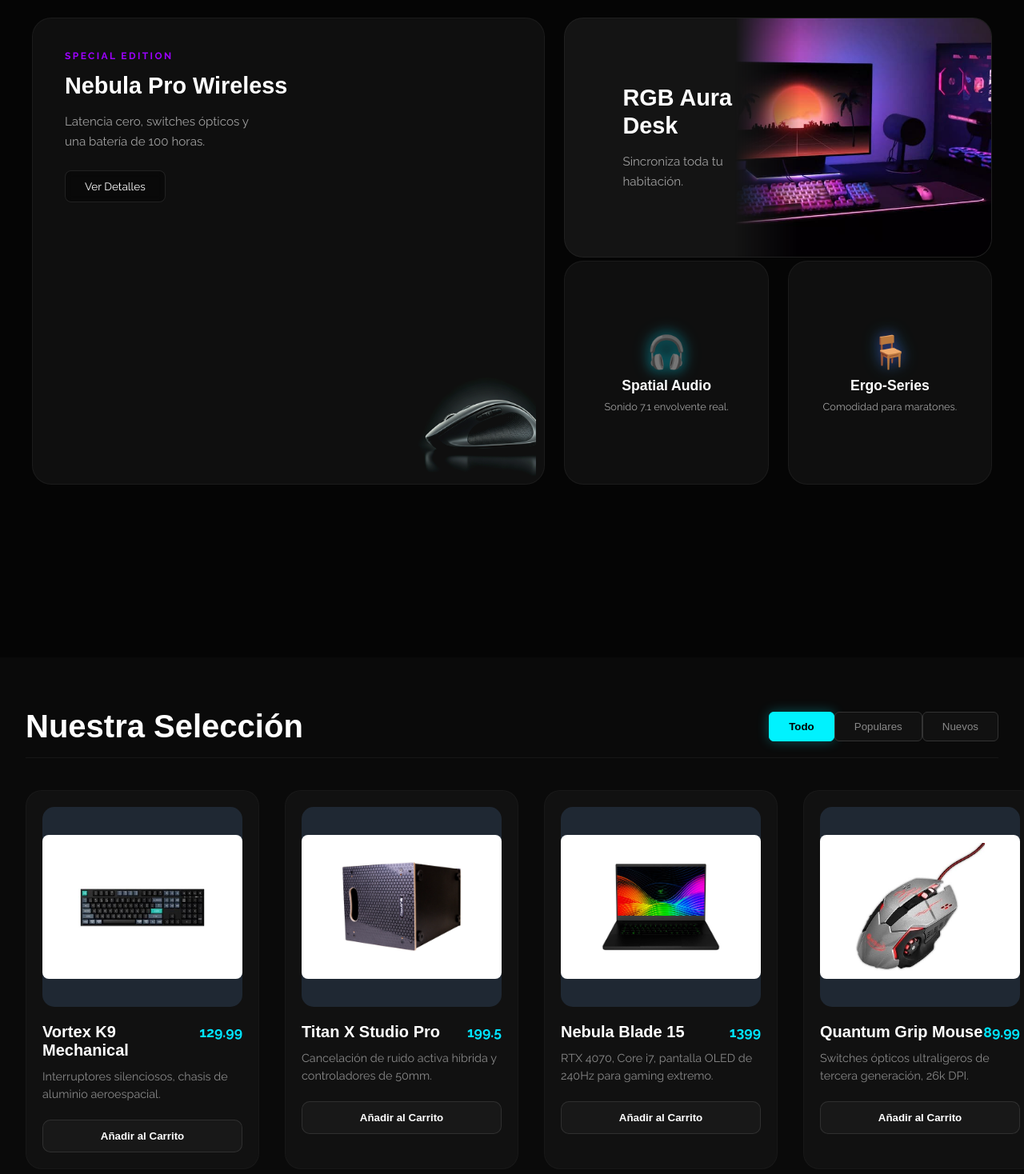
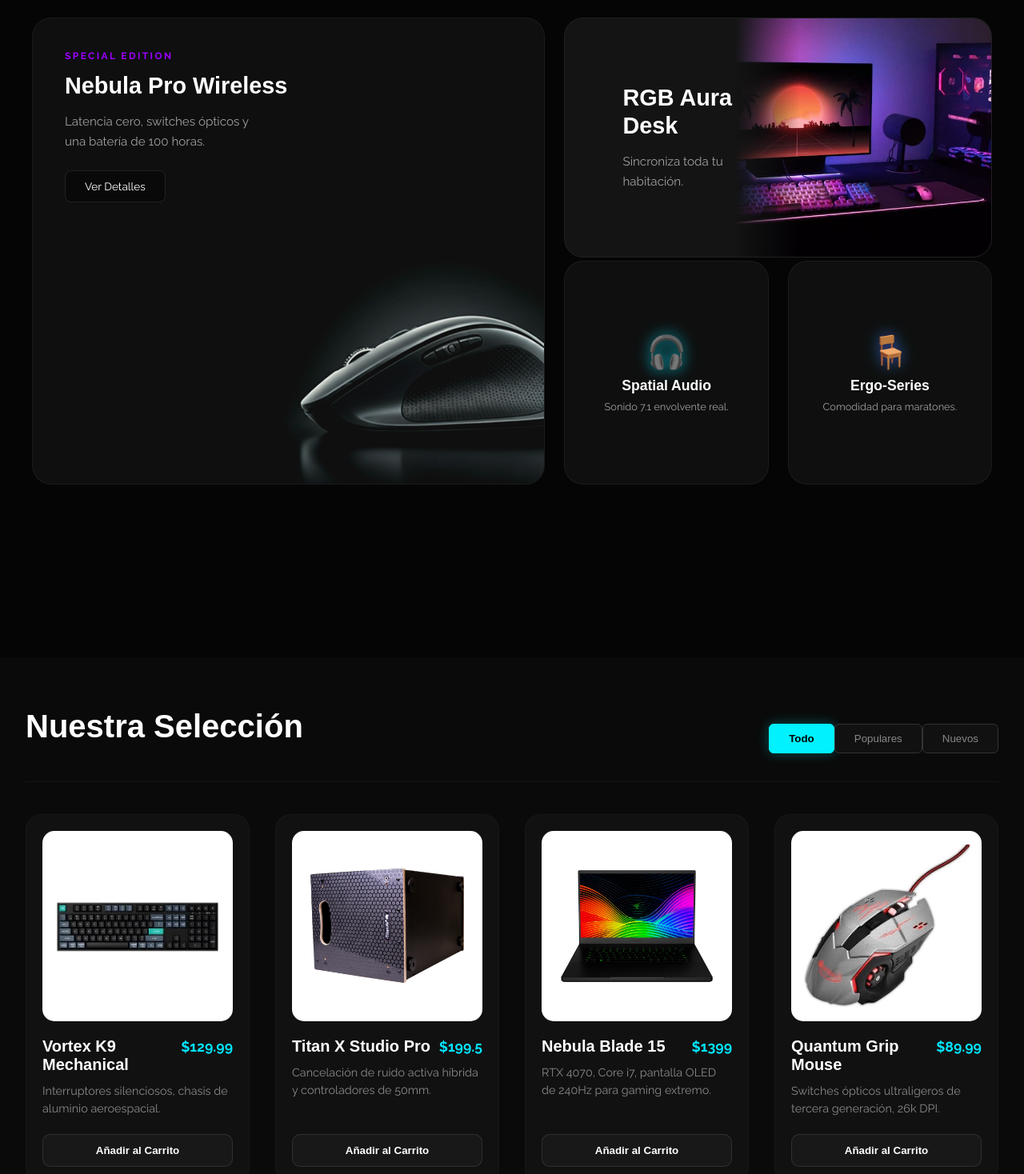
Before and after one commit to zHyoh/nebulatech, a React (Vite) app: page / in a window 1280 px wide. Shown: the part 1480-2948 px from the top of the page at 80% size. Built offline with nearby package versions, Linux system fonts and the light colour scheme.

Commit message:
add css styles optimization

```diff
--- a/src/components/productcard.jsx
+++ b/src/components/productcard.jsx
@@ -7,7 +7,7 @@
       <div className="product-info">
         <div className="product-header">
           <h3 className="product-name">{props.name}</h3>
-          <span className="product-price">{props.price}</span>
+          <span className="product-price"> ${props.price}</span>
         </div>
         <p className="product-description">{props.desc}</p>
         <button className="add-to-cart-btn" onClick={props.onAddToCart}>
--- a/src/index.css
+++ b/src/index.css
@@ -114,7 +114,7 @@
     background-image: linear-gradient(to right, rgba(0, 0, 0, 0.9) 10%, rgba(0, 0, 0, 0.2) 100%),
         url('../public/images/premium-tech-hero.jpg');
     background-size: cover;
-    repeat:no-repeat;
+    repeat: no-repeat;
     background-position: center;
     display: flex;
     align-items: center;
@@ -156,7 +156,6 @@
 
 .hero-description {
     font-size: 1.2rem;
-    /* Más legible */
     line-height: 1.6;
     color: var(--text-muted);
     margin-bottom: 3rem;
@@ -211,7 +210,6 @@
         flex-direction: column;
     }
 }
-
 
 .d-flex {
     display: flex;
@@ -430,8 +428,6 @@
     gap: 1rem;
 }
 
-
-
 .gamer-zone {
     padding-block: 5rem;
     background-color: var(--bg-dark);
@@ -469,7 +465,6 @@
     border-color: rgba(0, 229, 255, 0.3);
 }
 
-/* 1. TARJETA PRINCIPAL (Izquierda - Mouse) */
 .main-card {
     grid-row: 1 / 3;
     justify-content: flex-start;
@@ -480,14 +475,13 @@
     bottom: -20px;
     right: -20px;
     width: 95%;
-    height: 70%;
+    height: 100%;
     object-fit: contain;
     object-position: bottom right;
     pointer-events: none;
     z-index: 1;
 }
 
-/* 2. TARJETA SECUNDARIA */
 .secondary-card {
     background-color: #141414;
     flex-direction: row;
@@ -509,7 +503,6 @@
     object-position: left;
 }
 
-/* 3. CONTENEDOR MINI */
 .mini-grid-container {
     display: grid;
     grid-template-columns: 1fr 1fr;
@@ -523,7 +516,6 @@
     padding: 1.5rem;
 }
 
-/* ELEMENTOS INTERNOS */
 .special-tag {
     color: var(--secondary-color);
     text-transform: uppercase;
@@ -631,7 +623,6 @@
     object-position: center !important;
     -webkit-mask-image: linear-gradient(to right, transparent, black 25%) !important;
     mask-image: linear-gradient(to right, transparent, black 25%) !important;
-
     z-index: 1 !important;
     display: block !important;
 }
@@ -668,8 +659,6 @@
     }
 }
 
-/*PROFE SI LEE ESTO, ESTUVE COMO 30MINUTOS MIRANDO PORQUE LA IMAGEN NO SE QUEDABA
-EN MEDIO, SE BAJABA SOLA, AGREGUE ESA LINEA SOLO PARA ESO, LO TQM PROFE */
 .card-img-side {
     position: absolute;
     right: 0;
@@ -683,11 +672,6 @@
     mask-image: linear-gradient(to right, transparent 0%, black 30%);
 }
 
-
-/* =========================================
-   SECCIÓN SELECCIÓN - PRODUCTOS
-   ========================================= */
-
 .selection-section {
     padding: 80px 0;
     background-color: #0a0a0a;
@@ -700,7 +684,6 @@
     margin-bottom: 30px;
 }
 
-/* FILTROS / TABS */
 .filter-tabs {
     display: flex;
     gap: 15px;
@@ -728,20 +711,21 @@
     color: #ffffff;
 }
 
-/* REJILLA DE PRODUCTOS */
 .product-grid {
     display: grid;
     grid-template-columns: repeat(3, 1fr);
     gap: 25px;
 }
 
-/* TARJETA DE PRODUCTO */
 .product-card {
     background-color: #111111;
     border-radius: 20px;
     padding: 20px;
     transition: transform 0.3s ease, border-color 0.3s ease;
     border: 1px solid rgba(255, 255, 255, 0.03);
+    display: flex;
+    flex-direction: column;
+    height: 100%;
 }
 
 .product-card:hover {
@@ -750,24 +734,30 @@
 }
 
 .product-image-container {
-    background-color: #ffffff;
+    background-color: #ffffff !important;
     border-radius: 15px;
-    width: 100%;
-    aspect-ratio: 1 / 1;
-    display: flex;
-    align-items: center;
-    justify-content: center;
-    overflow: hidden;
+    width: 100% !important;
+    aspect-ratio: 1 / 1 !important;
+    height: auto !important;
+    display: flex !important;
+    align-items: center !important;
+    justify-content: center !important;
+    overflow: hidden !important;
     margin-bottom: 20px;
+    padding: 15px;
+    box-sizing: border-box;
 }
 
 .product-image-container img {
-    width: 90%;
-    height: 90%;
-    object-fit: contain;
+    width: 100% !important;
+    height: 100% !important;
+    max-width: 100% !important;
+    max-height: 100% !important;
+    object-fit: contain !important;
+    background: transparent !important;
+    display: block !important;
 }
 
-/* INFORMACIÓN DEL PRODUCTO */
 .product-header {
     display: flex;
     justify-content: space-between;
@@ -787,15 +777,21 @@
     font-size: 1.1rem;
 }
 
+.product-info {
+    display: flex;
+    flex-direction: column;
+    flex-grow: 1;
+}
+
 .product-description {
     color: rgba(255, 255, 255, 0.5);
     font-size: 0.9rem;
     line-height: 1.5;
     margin-bottom: 20px;
     min-height: 45px;
+    flex-grow: 1;
 }
 
-/* BOTÓN AÑADIR */
 .add-to-cart-btn {
     width: 100%;
     background-color: rgba(255, 255, 255, 0.03);
@@ -810,6 +806,7 @@
     justify-content: center;
     gap: 10px;
     transition: all 0.3s ease;
+    margin-top: auto !important;
 }
 
 .add-to-cart-btn:hover {
@@ -817,7 +814,6 @@
     color: #000000;
 }
 
-/* RESPONSIVE */
 @media (max-width: 992px) {
     .product-grid {
         grid-template-columns: repeat(2, 1fr);
@@ -830,7 +826,6 @@
     }
 }
 
-/* Overlay oscuro de fondo */
 .cart-overlay {
     position: fixed;
     top: 0;
@@ -844,15 +839,12 @@
     justify-content: flex-end;
 }
 
-/* Panel lateral derecho */
 .cart-drawer {
     width: 100%;
     max-width: 400px;
     height: 100%;
     background: #0b0c10;
-    /* Color oscuro base */
     border-left: 2px solid #00f2fe;
-    /* Borde de neón cian */
     box-shadow: -10px 0 30px rgba(0, 242, 254, 0.15);
     display: flex;
     flex-direction: column;
@@ -886,7 +878,6 @@
     margin-top: 40px;
 }
 
-/* Tarjeta de producto dentro del carrito */
 .cart-item {
     background: #1f2833;
     padding: 12px;
@@ -913,7 +904,6 @@
     font-size: 18px;
 }
 
-/* Footer y Botón de Pago */
 .cart-footer {
     border-top: 1px solid #1f2833;
     padding-top: 20px;
@@ -946,64 +936,18 @@
     transform: scale(1.02);
 }
 
-/* Clases de utilidad Flexbox que usa tu estructura */
-.d-flex {
-    display: flex;
-}
-
 .j-content-s-between {
     justify-content: space-between;
-}
-
-.a-items-center {
-    align-items: center;
 }
 
 .j-content-center {
     justify-content: center;
 }
 
-.t-center {
-    text-align: center;
-}
-
-.g-4 {
-    gap: 1rem;
-}
-
 .g-8 {
     gap: 2rem;
 }
 
-.list {
-    list-style: none;
-    padding: 0;
-}
-
-.no-margin {
-    margin: 0;
-}
-
-.product-image-container {
-    width: 100%;
-    height: 250px;
-    /* Ajusta la altura según tu diseño */
-    display: flex;
-    align-items: center;
-    justify-content: center;
-    overflow: hidden;
-    background-color: #1f2833;
-    /* Fondo oscuro por si tarda en cargar */
-}
-
-.product-image-container img {
-    width: 100%;
-    height: 100%;
-    object-fit: cover;
-    /* Hace que la imagen llene el espacio sin deformarse */
-    display: block;
-}
-/* Contenedor principal del catálogo */
 .selection-section {
     padding: 4rem 2rem;
 }
@@ -1014,7 +958,6 @@
     padding-bottom: 1rem;
 }
 
-/* Botones de Filtrado Cyberpunk */
 .btn-filter {
     background: #111;
     color: #888;
@@ -1039,23 +982,21 @@
     box-shadow: 0 0 15px rgba(0, 242, 254, 0.3);
 }
 
-/* Grilla limpia de 4 columnas perfectas */
 .products-clean-grid {
     display: grid;
     grid-template-columns: repeat(4, 1fr);
     gap: 2rem;
 }
 
-/* Ajustes responsivos para Tablets y Celulares */
 @media (max-width: 1024px) {
     .products-clean-grid {
-    grid-template-columns: repeat(2, 1fr); /* 2 por fila en tablets */
+        grid-template-columns: repeat(2, 1fr);
     }
 }
 
 @media (max-width: 600px) {
     .products-clean-grid {
-    grid-template-columns: 1fr; /* 1 por fila en celulares */
+        grid-template-columns: 1fr;
     }
     .section-header-flex {
         flex-direction: column;
@@ -1064,21 +1005,31 @@
     }
 }
 
-/* SOLUCIÓN AL CORTE DE IMÁGENES DENTRO DE PRODUCT CARD */
-.product-card {
-  display: flex;
+.main-card {
+    grid-row: 1 / 3;
+    position: relative !important;
+    overflow: hidden !important;
+    display: flex !important;
     flex-direction: column;
-  height: 100%; /* Obliga a que todas las tarjetas midan lo mismo */
+    justify-content: flex-start;
 }
 
-.product-card img,
-.card-img-main,
-.product-card-img {
-  width: 100% !important;
-  height: 180px !important; /* Alto fijo balanceado */
-  object-fit: contain !important; /* 🌟 Evita que las fotos se corten a la mitad en Linux/Windows */
-  background-color: #ffffff; /* Rellena con fondo blanco limpio los bordes sobrantes */
-  padding: 10px;
-  border-radius: 8px;
-  box-sizing: border-box;
+.main-card img.card-img-main {
+    position: absolute !important;
+    bottom: -15px !important;
+    right: -25px !important;
+    width: 65% !important;
+    height: 85% !important;
+    object-fit: contain !important;
+    background: transparent !important;
+    padding: 0 !important;
+    border-radius: 0 !important;
+    pointer-events: none;
+    z-index: 1;
 }
+
+.main-card .card-content {
+    position: relative;
+    z-index: 2;
+    width: 50%;
+}
```
Lines whose indentation alone changed are shown as unchanged.
